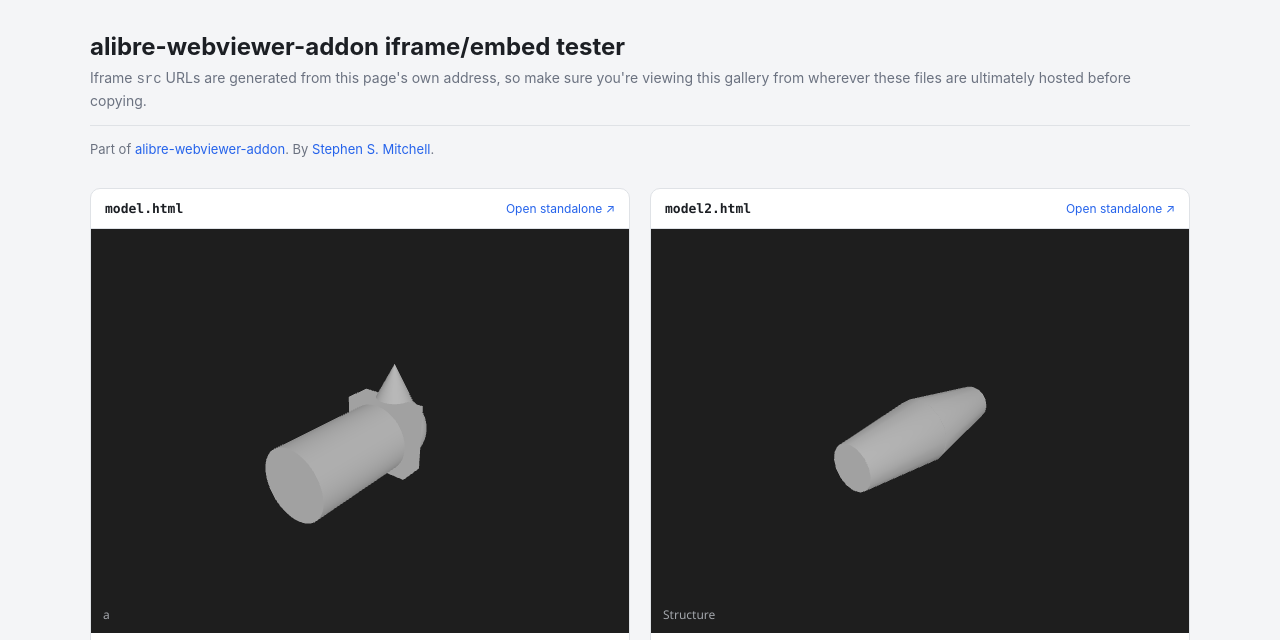
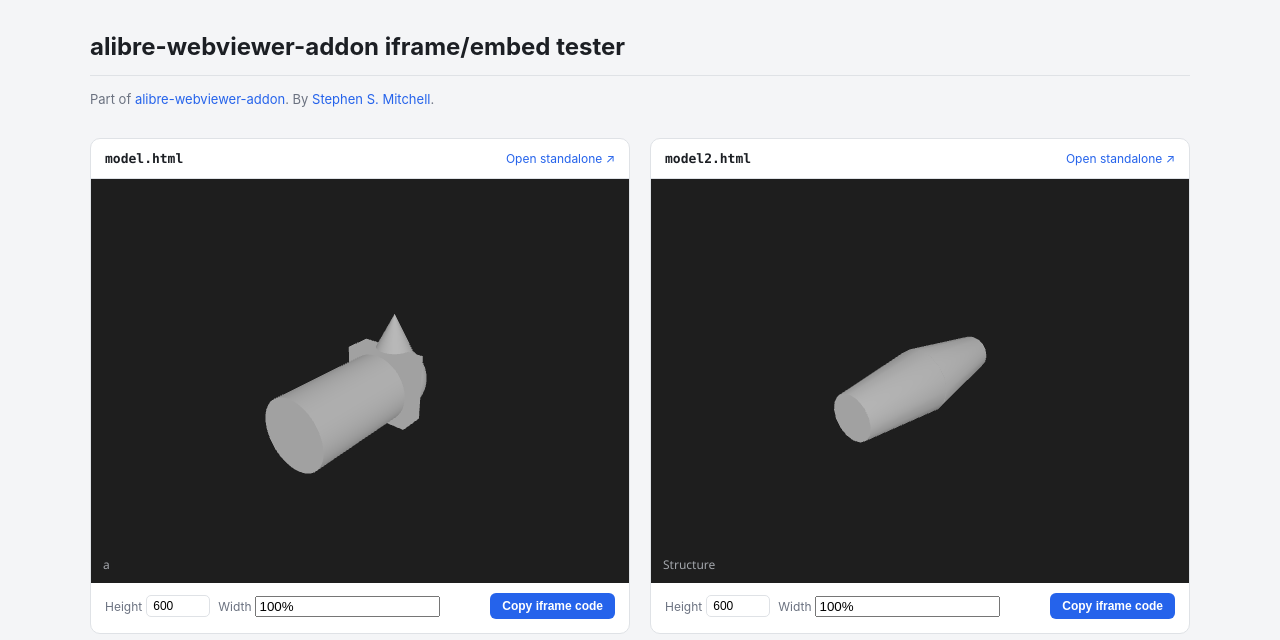
Before and after one commit to AlibreDesignCommunityProjects/alibre-webviewer-addon-demos, a plain HTML site: page index.html in a window 1280 px wide. Shown: the top 640 px of the page. Drawn offline with nearby package versions, Linux system fonts and the light colour scheme.

Commit message:
Remove redundant iframe instructions from header

```diff
--- a/index.html
+++ b/index.html
@@ -144,7 +144,6 @@
 
 <header>
   <h1>alibre-webviewer-addon iframe/embed tester</h1>
-  <p>Iframe <code>src</code> URLs are generated from this page's own address, so make sure you're viewing this gallery from wherever these files are ultimately hosted before copying.</p>
   <p class="credit">Part of <a href="https://github.com/AlibreDesignCommunityProjects/alibre-webviewer-addon" target="_blank" rel="noopener">alibre-webviewer-addon</a>. By <a href="https://github.com/stephensmitchell" target="_blank" rel="noopener">Stephen S. Mitchell</a>.</p>
 </header>
 
```
